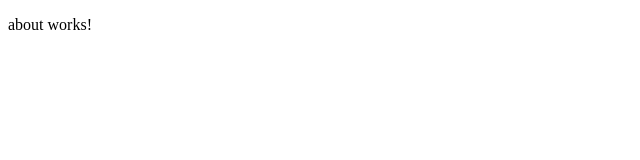
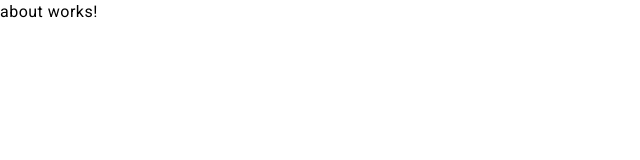
Before and after one commit to Guy-S-glitch/portfolio-app, an Angular app: page /about in a window 1280 px wide. Shown: the top 160 px of the page, without its empty margins (0-640 px from the left). Built offline with nearby package versions, Linux system fonts and the light colour scheme.

Commit message:
added angular material

```diff
--- a/angular.json
+++ b/angular.json
@@ -27,6 +27,7 @@
               }
             ],
             "styles": [
+              "@angular/material/prebuilt-themes/cyan-orange.css",
               "src/styles.css"
             ],
             "scripts": []
@@ -85,6 +86,7 @@
               }
             ],
             "styles": [
+              "@angular/material/prebuilt-themes/cyan-orange.css",
               "src/styles.css"
             ],
             "scripts": []
--- a/package.json
+++ b/package.json
@@ -11,10 +11,12 @@
   "private": true,
   "dependencies": {
     "@angular/animations": "^18.1.0",
+    "@angular/cdk": "^18.2.14",
     "@angular/common": "^18.1.0",
     "@angular/compiler": "^18.1.0",
     "@angular/core": "^18.1.0",
     "@angular/forms": "^18.1.0",
+    "@angular/material": "^18.2.14",
     "@angular/platform-browser": "^18.1.0",
     "@angular/platform-browser-dynamic": "^18.1.0",
     "@angular/router": "^18.1.0",
--- a/src/app/app.config.ts
+++ b/src/app/app.config.ts
@@ -2,7 +2,8 @@
 import { provideRouter } from '@angular/router';
 
 import { routes } from './app.routes';
+import { provideAnimationsAsync } from '@angular/platform-browser/animations/async';
 
 export const appConfig: ApplicationConfig = {
-  providers: [provideZoneChangeDetection({ eventCoalescing: true }), provideRouter(routes)]
+  providers: [provideZoneChangeDetection({ eventCoalescing: true }), provideRouter(routes), provideAnimationsAsync()]
 };
--- a/src/index.html
+++ b/src/index.html
@@ -6,8 +6,10 @@
   <base href="/">
   <meta name="viewport" content="width=device-width, initial-scale=1">
   <link rel="icon" type="image/x-icon" href="favicon.ico">
+  <link href="https://fonts.googleapis.com/css2?family=Roboto:wght@300;400;500&display=swap" rel="stylesheet">
+  <link href="https://fonts.googleapis.com/icon?family=Material+Icons" rel="stylesheet">
 </head>
-<body>
+<body class="mat-typography">
   <app-root></app-root>
 </body>
 </html>
--- a/src/styles.css
+++ b/src/styles.css
@@ -1 +1,4 @@
 /* You can add global styles to this file, and also import other style files */
+
+html, body { height: 100%; }
+body { margin: 0; font-family: Roboto, "Helvetica Neue", sans-serif; }
```
Also changed, not shown: 1 other file (tests, documents, lock files or other folders).
